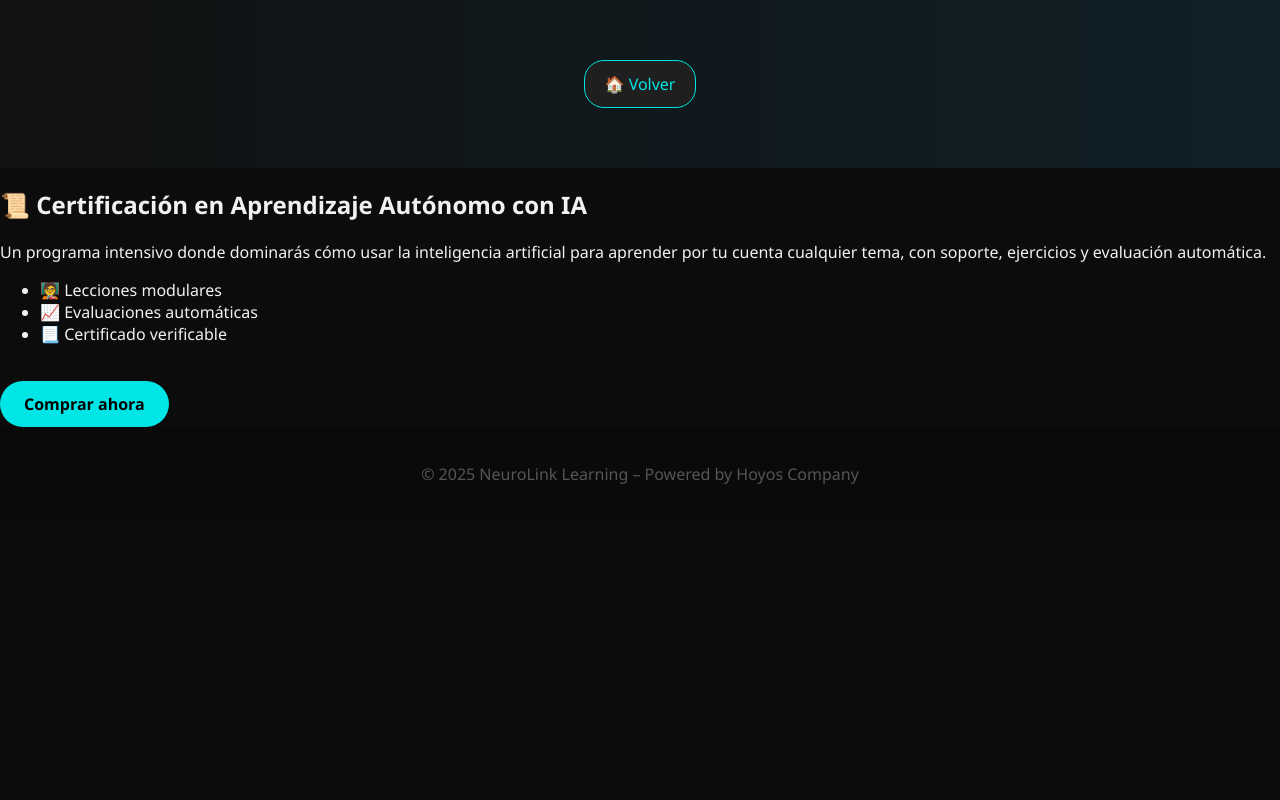
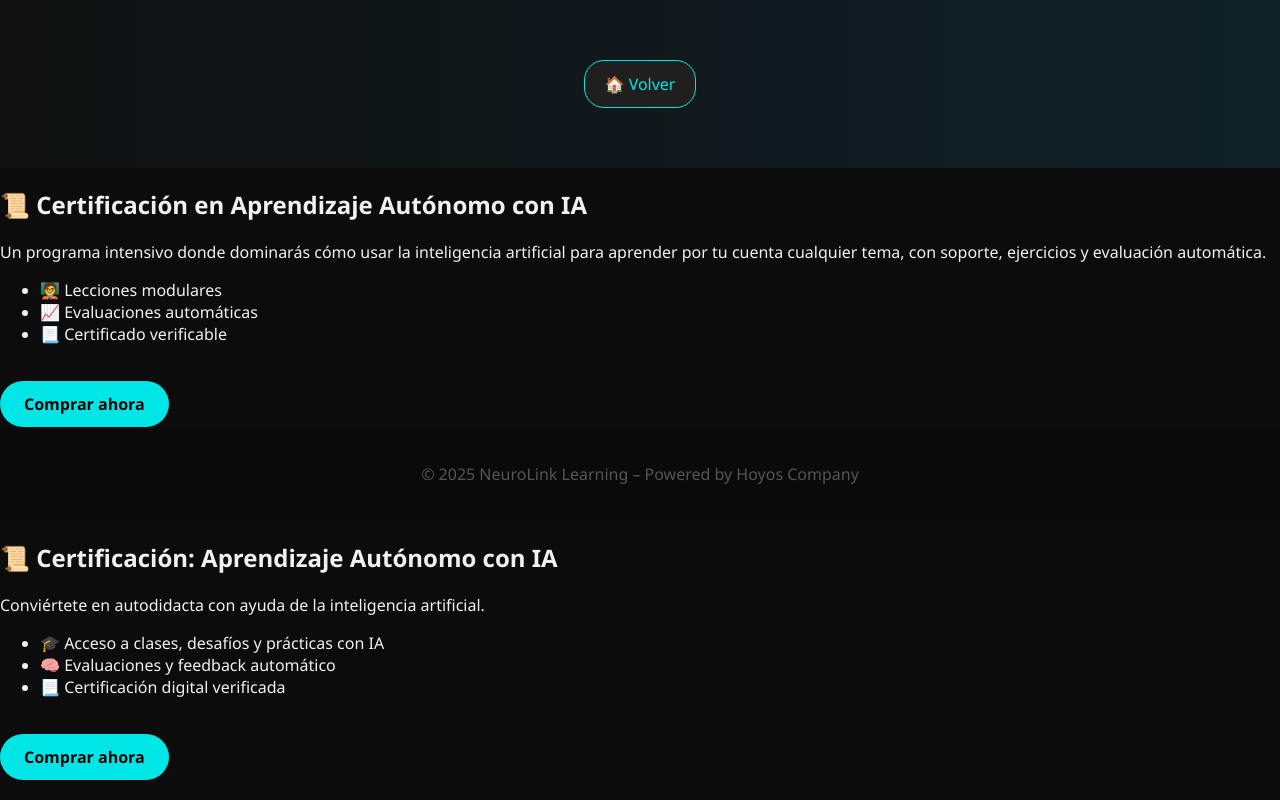
Before and after one commit to AnielH13/NeuroLink-learning, a plain HTML site: page producto3.html in a window 1280 px wide. Drawn offline with Linux system fonts and the light colour scheme.

Commit message:
Update producto3.html

```diff
--- a/producto3.html
+++ b/producto3.html
@@ -26,4 +26,12 @@
     <p>&copy; 2025 NeuroLink Learning – Powered by Hoyos Company</p>
   </footer>
 </body>
+  <h2>📜 Certificación: Aprendizaje Autónomo con IA</h2>
+<p>Conviértete en autodidacta con ayuda de la inteligencia artificial.</p>
+<ul>
+  <li>🎓 Acceso a clases, desafíos y prácticas con IA</li>
+  <li>🧠 Evaluaciones y feedback automático</li>
+  <li>📃 Certificación digital verificada</li>
+</ul>
+<a href="https://ko-fi.com/anielhoyos" class="btn-primary">Comprar ahora</a>
 </html>
```
